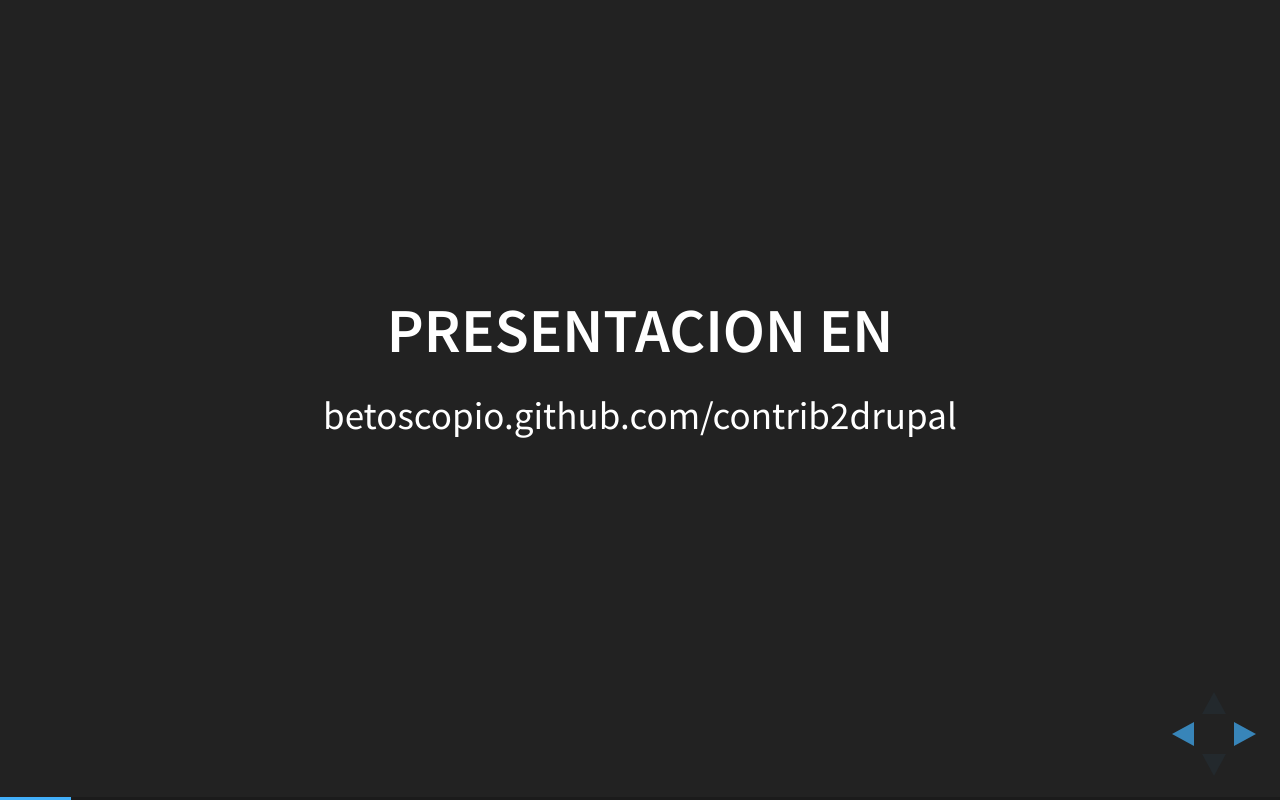
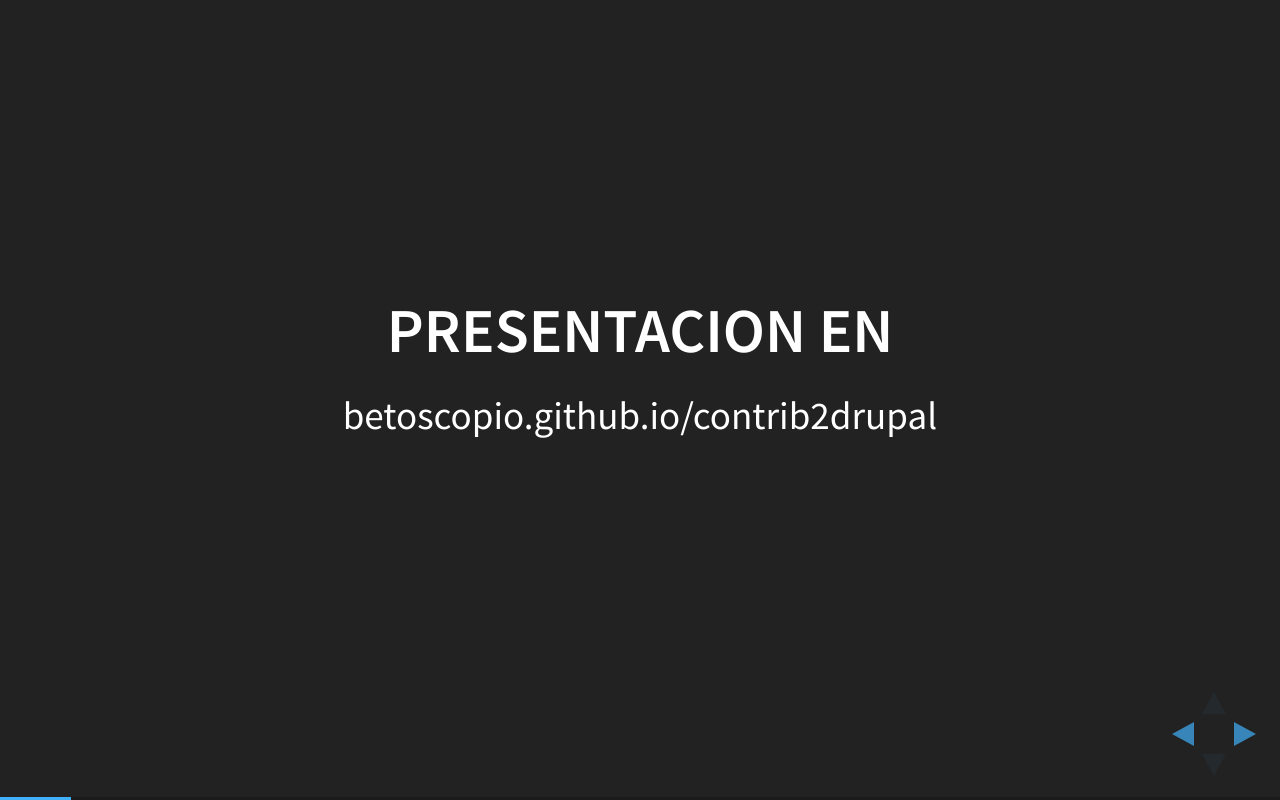
Before and after one commit to betoscopio/contrib2drupal, a website: page index.html in a window 1280 px wide. Both pictures are taken after a click on the element 1251 px from the left and 734 px from the top of the page. Drawn offline with Linux system fonts and the light colour scheme.

Commit message:
Se modifca primer slide.

```diff
--- a/index.html
+++ b/index.html
@@ -55,7 +55,7 @@
         </section>
         <section>
           <h2>Presentacion en</h2>
-          <p>betoscopio.github.com/contrib2drupal</p>
+          <p>betoscopio.github.io/contrib2drupal</p>
         </section>
         <!--
           <section>
```
